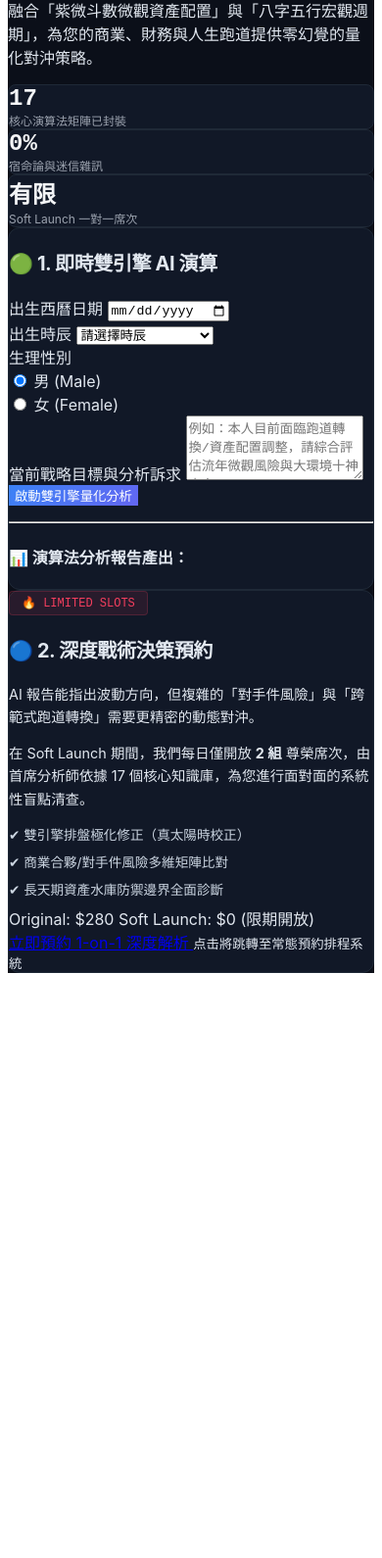
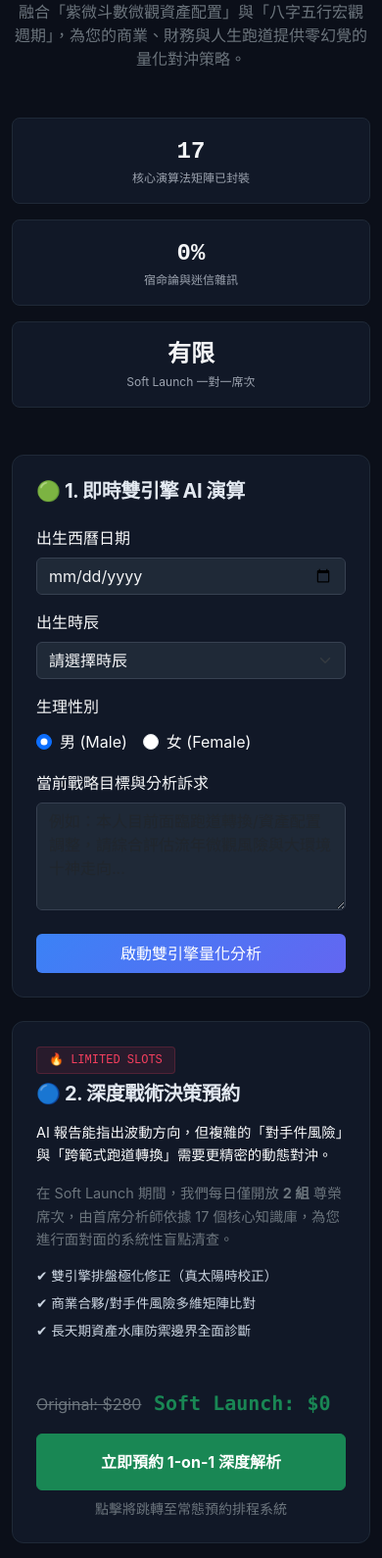
Before and after one commit to alexkynn/gygs.ca, a website: page index.html in a window 390 px wide. Shown: the part 187-1777 px from the top of the page at 98% size. Before the commit the page ends 1188 px from the top, so only its background shows below. Drawn offline with nearby package versions, Linux system fonts and the light colour scheme.

Commit message:
Add files via upload

```diff
--- a/index.html
+++ b/index.html
@@ -1,6 +1,14 @@
+<!DOCTYPE html>
+<html lang="zh-TW">
+<head>
+    <meta charset="UTF-8">
+    <meta name="viewport" content="width=device-width, initial-scale=1.0">
+    <title>gygs.ca - 雙引擎數據決策中心</title>
+
+    <link href="https://cdn.jsdelivr.net/npm/bootstrap@5.3.2/dist/css/bootstrap.min.css" rel="stylesheet">
+
     <style>
-    /* gygs.ca Soft Launch 專屬科技風美學 */
-    .soft-launch-container {
+        body {
             background-color: #0b0f19;
             color: #e2e8f0;
             font-family: 'SF Pro Display', -apple-system, 'Segoe UI', Roboto, sans-serif;
@@ -95,30 +103,51 @@
             color: #cbd5e1;
             margin-bottom: 0.5rem;
         }
+
+        /* 讓輸入框在深色模式下更好看 */
+        .form-control, .form-select {
+            background-color: #1f2937;
+            border-color: #374151;
+            color: #f3f4f6;
+        }
+        .form-control:focus, .form-select:focus {
+            background-color: #1f2937;
+            border-color: #38bdf8;
+            color: #f3f4f6;
+            box-shadow: 0 0 0 0.25rem rgba(56, 189, 248, 0.25);
+        }
     </style>
-<div class="container-fluid soft-launch-container py-5">
-    <div class="max-w-4xl mx-auto px-4">
+</head>
+<body>
+
+<div class="container py-5" style="max-width: 1000px;">
 
     <header class="text-center mb-5">
         <div class="badge-soft-launch mb-2">⚡ SYSTEM STATUS: SOFT LAUNCH</div>
-            <h1 class="main-title">gygs.ca 雙引擎數據決策中心</h1>
-            <p class="subtitle text-muted">
+        <h1 class="main-title mb-3">gygs.ca 雙引擎數據決策中心</h1>
+        <p class="text-secondary">
             融合「紫微斗數微觀資產配置」與「八字五行宏觀週期」，為您的商業、財務與人生跑道提供零幻覺的量化對沖策略。
         </p>
     </header>
 
-        <div class="grid grid-cols-1 md:grid-cols-3 gap-4 mb-5">
-            <div class="status-card text-center p-3">
+    <div class="row g-3 mb-5">
+        <div class="col-md-4">
+            <div class="status-card text-center p-3 h-100">
                 <div class="card-num">17</div>
                 <div class="card-label">核心演算法矩陣已封裝</div>
             </div>
-            <div class="status-card text-center p-3">
+        </div>
+        <div class="col-md-4">
+            <div class="status-card text-center p-3 h-100">
                 <div class="card-num">0%</div>
                 <div class="card-label">宿命論與迷信雜訊</div>
             </div>
-            <div class="status-card text-center p-3">
+        </div>
+        <div class="col-md-4">
+            <div class="status-card text-center p-3 h-100">
                 <div class="card-num">有限</div>
                 <div class="card-label">Soft Launch 一對一席次</div>
+            </div>
         </div>
     </div>
 
@@ -129,14 +158,14 @@
                 <h3 class="box-title mb-4">🟢 1. 即時雙引擎 AI 演算</h3>
                 <form id="ask-chart-form">
                     <div class="mb-3">
-                            <label for="date" class="form-label">出生西曆日期</label>
-                            <input type="date" class="form-control bg-dark text-light border-secondary" id="date" required>
+                        <label for="date" class="form-label text-light">出生西曆日期</label>
+                        <input type="date" class="form-control" id="date" required>
                     </div>
 
                     <div class="row">
                         <div class="col-md-6 mb-3">
-                                <label for="timeIndex" class="form-label">出生時辰</label>
-                                <select class="form-select bg-dark text-light border-secondary" id="timeIndex" required>
+                            <label for="timeIndex" class="form-label text-light">出生時辰</label>
+                            <select class="form-select" id="timeIndex" required>
                                 <option value="" disabled selected>請選擇時辰</option>
                                 <option value="0">子時 (23:00 - 00:59)</option>
                                 <option value="1">丑時 (01:00 - 02:59)</option>
@@ -153,23 +182,23 @@
                             </select>
                         </div>
                         <div class="col-md-6 mb-3">
-                                <label class="form-label">生理性別</label>
+                            <label class="form-label text-light">生理性別</label>
                             <div class="d-flex gap-3 pt-1">
                                 <div class="form-check">
                                     <input class="form-check-input" type="radio" name="gender" id="gender-male" value="male" checked>
-                                        <label class="form-check-label" for="gender-male">男 (Male)</label>
+                                    <label class="form-check-label text-light" for="gender-male">男 (Male)</label>
                                 </div>
                                 <div class="form-check">
                                     <input class="form-check-input" type="radio" name="gender" id="gender-female" value="female">
-                                        <label class="form-check-label" for="gender-female">女 (Female)</label>
+                                    <label class="form-check-label text-light" for="gender-female">女 (Female)</label>
                                 </div>
                             </div>
                         </div>
                     </div>
 
-                        <div class="mb-3">
-                            <label for="question" class="form-label">當前戰略目標與分析訴求</label>
-                            <textarea class="form-control bg-dark text-light border-secondary" id="question" rows="4" placeholder="例如：本人目前面臨跑道轉換/資產配置調整，請綜合評估流年微觀風險與大環境十神走向..." required></textarea>
+                    <div class="mb-4">
+                        <label for="question" class="form-label text-light">當前戰略目標與分析訴求</label>
+                        <textarea class="form-control" id="question" rows="4" placeholder="例如：本人目前面臨跑道轉換/資產配置調整，請綜合評估流年微觀風險與大環境十神走向..." required></textarea>
                     </div>
 
                     <button type="submit" id="submit-btn" class="btn btn-primary w-100 py-2 btn-glow">啟動雙引擎量化分析</button>
@@ -188,34 +217,75 @@
                 <div>
                     <div class="badge-booking mb-2">🔥 LIMITED SLOTS</div>
                     <h3 class="box-title mb-3">🔵 2. 深度戰術決策預約</h3>
-                        <p class="booking-desc">
+                    <p class="booking-desc text-light">
                         AI 報告能指出波動方向，但複雜的「對手件風險」與「跨範式跑道轉換」需要更精密的動態對沖。
                     </p>
-                        <p class="booking-desc text-muted">
+                    <p class="booking-desc text-secondary">
                         在 Soft Launch 期間，我們每日僅開放 <strong>2 組</strong> 尊榮席次，由首席分析師依據 17 個核心知識庫，為您進行面對面的系統性盲點清查。
                     </p>
 
-                        <div class="service-include mb-4">
+                    <div class="service-include mb-4 mt-3">
                         <div class="service-item">✔ 雙引擎排盤極化修正（真太陽時校正）</div>
                         <div class="service-item">✔ 商業合夥/對手件風險多維矩陣比對</div>
                         <div class="service-item">✔ 長天期資產水庫防禦邊界全面診斷</div>
                     </div>
                 </div>
 
-                    <div class="booking-action-zone">
+                <div class="booking-action-zone mt-4">
                     <div class="price-tag mb-3">
-                            <span class="text-muted text-decoration-line-through fs-6">Original: $280</span>
-                            <span class="text-success fs-4 font-monospace ms-2">Soft Launch: $0 (限期開放)</span>
+                        <span class="text-secondary text-decoration-line-through fs-6">Original: $280</span>
+                        <span class="text-success fs-5 font-monospace ms-2 fw-bold">Soft Launch: $0</span>
                     </div>
-                        <a href="https://calendly.com/your-profile" target="_blank" id="booking-link-btn" class="btn btn-success w-100 py-3 font-weight-bold">
+                    <a href="https://calendly.com/your-profile" target="_blank" id="booking-link-btn" class="btn btn-success w-100 py-3 fw-bold">
                         立即預約 1-on-1 深度解析
                     </a>
-                        <small class="text-center d-block text-muted mt-2">点击將跳轉至常態預約排程系統</small>
+                    <small class="text-center d-block text-secondary mt-2">點擊將跳轉至常態預約排程系統</small>
                 </div>
             </div>
         </div>
 
     </div>
+</div>
 
-    </div>
-</div>
+<script>
+    document.getElementById('ask-chart-form').addEventListener('submit', async function(e) {
+        e.preventDefault();
+
+        const btn = document.getElementById('submit-btn');
+        const originalBtnText = btn.innerText;
+        btn.innerText = "🚀 雙引擎演算中，請稍候...";
+        btn.disabled = true;
+
+        const date = document.getElementById('date').value;
+        const timeIndex = document.getElementById('timeIndex').value;
+        const gender = document.querySelector('input[name="gender"]:checked').value;
+        const question = document.getElementById('question').value;
+
+        try {
+            // 請確保這裡的 API 網址與你伺服器設定的相符
+            const response = await fetch('/api/ask-chart', {
+                method: 'POST',
+                headers: { 'Content-Type': 'application/json' },
+                body: JSON.stringify({ date, timeIndex, gender, question })
+            });
+
+            const data = await response.json();
+
+            if (data.success) {
+                document.getElementById('analysis-result-container').classList.remove('d-none');
+                document.getElementById('analysis-text').innerText = data.answer;
+            } else {
+                alert("伺服器回應錯誤: " + data.message);
+            }
+        } catch (error) {
+            console.error("Error:", error);
+            alert("網路連線錯誤，請確認伺服器是否正常運作。");
+        } finally {
+            btn.innerText = originalBtnText;
+            btn.disabled = false;
+        }
+    });
+</script>
+
+</body>
+</html>
```
Lines whose indentation alone changed are shown as unchanged.
